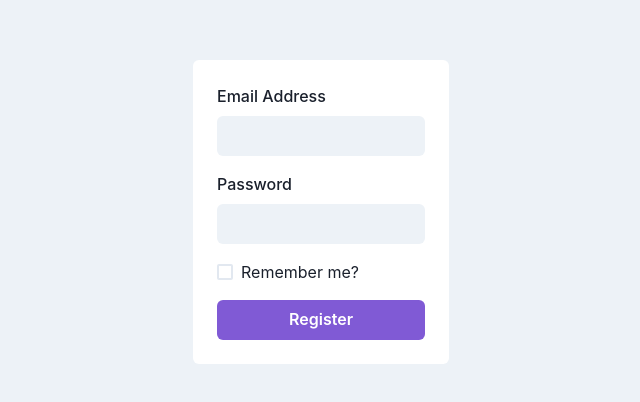
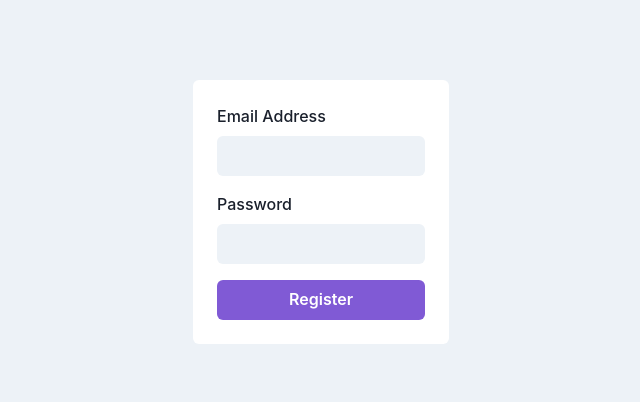
Before and after one commit to rayy-lo/cleddit, a Next.js app: page /register in a window 1280 px wide. Shown: the part 188-590 px from the top of the page, without its empty margins (319-959 px from the left). Built offline with nearby package versions, Linux system fonts and the light colour scheme.

Commit message:
remove remember me component

```diff
--- a/src/pages/register.tsx
+++ b/src/pages/register.tsx
@@ -3,6 +3,7 @@ import { Box, Button, Checkbox, Flex, VStack } from "@chakra-ui/react";
 import { InputField } from "../components/InputField";
 import { gql, useMutation } from "@apollo/client";
 import { toErrorMap } from "../utils/toErrorMap";
+import { useRouter } from "next/router";
 
 interface RegisterProps {}
 
@@ -22,6 +23,7 @@ const REGISTER_MUT = gql`
 
 const Register: React.FC<RegisterProps> = ({}) => {
   const [register] = useMutation(REGISTER_MUT);
+  const router = useRouter();
 
   return (
     <Flex bg="gray.100" align="center" justify="center" h="100vh">
@@ -44,6 +46,8 @@ const Register: React.FC<RegisterProps> = ({}) => {
 
             if (response.data?.register.errors) {
               actions.setErrors(toErrorMap(response.data.register.errors));
+            } else if (response.data.register.user) {
+              router.push("/");
             }
 
             actions.setSubmitting(false);
@@ -68,14 +72,6 @@ const Register: React.FC<RegisterProps> = ({}) => {
                   label="Password"
                   errors={errors}
                 />
-                <Field
-                  as={Checkbox}
-                  id="rememberMe"
-                  name="rememberMe"
-                  colorScheme="purple"
-                >
-                  Remember me?
-                </Field>
                 <Button
                   isLoading={isSubmitting}
                   type="submit"
```
